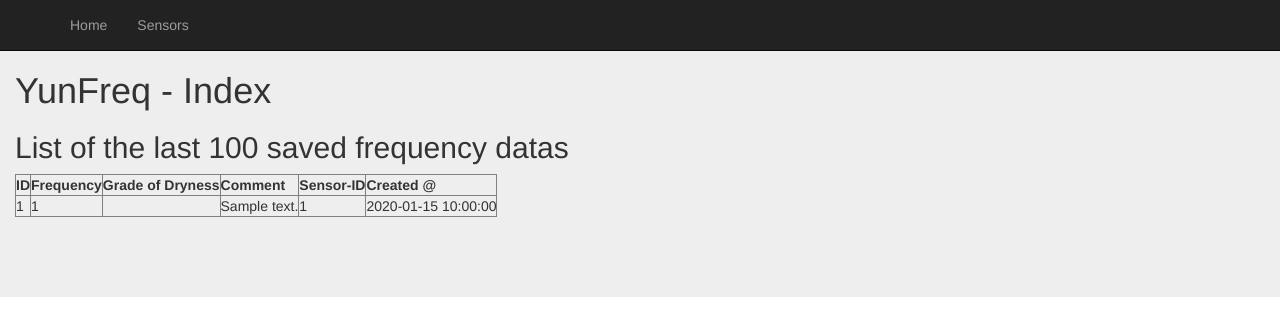
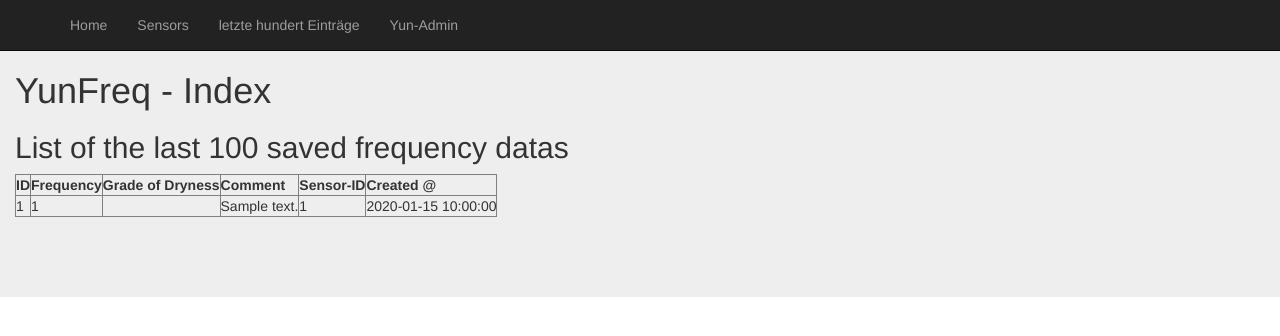
Before and after one commit to ak-unitb/WetBot, a PHP site: page /last-100.php in a window 1280 px wide. Shown: the top 336 px of the page. Run offline with PHP 8.4, Linux system fonts and the light colour scheme; tables that the repository leaves empty hold one stand-in row (values such as "Sample post"); data that the repository does not hold is empty.

Commit message:
correcting the navigation in last-100.php

```diff
--- a/mnt/sda1/arduino/www/last-100.php
+++ b/mnt/sda1/arduino/www/last-100.php
@@ -23,7 +23,9 @@
         </div>
         <div class="collapse navbar-collapse">
           <ul class="nav navbar-nav">
-            <li><a href="#" onclick="alert('not implemented yet');return false;">Sensors</a></li>
+            <li><a href="#" onclick="alert('not implemented yet');">Sensors</a></li>
+            <li><a href="./last-100.php">letzte hundert Einträge</a></li>
+            <li><a href="/cgi-bin/luci/webpanel/homepage">Yun-Admin</a></li>
           </ul>
         </div>
       </div>
```
